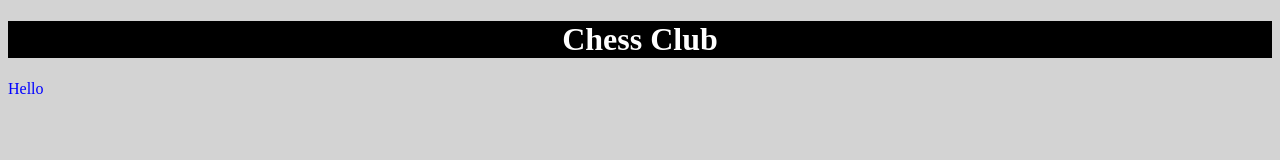
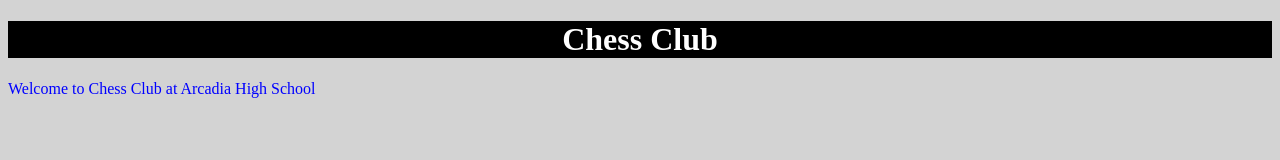
Before and after one commit to arcadiachessclub/arcadiachessclub.github.io, a plain HTML site: page index.html in a window 1280 px wide. Drawn offline with Linux system fonts and the light colour scheme.

Commit message:
Second commit

```diff
--- a/index.html
+++ b/index.html
@@ -23,7 +23,7 @@
         <h1>Chess Club</h1>
 
         <main>
-            Hello
+            Welcome to Chess Club at Arcadia High School
         </main>
 
         <footer>
```
